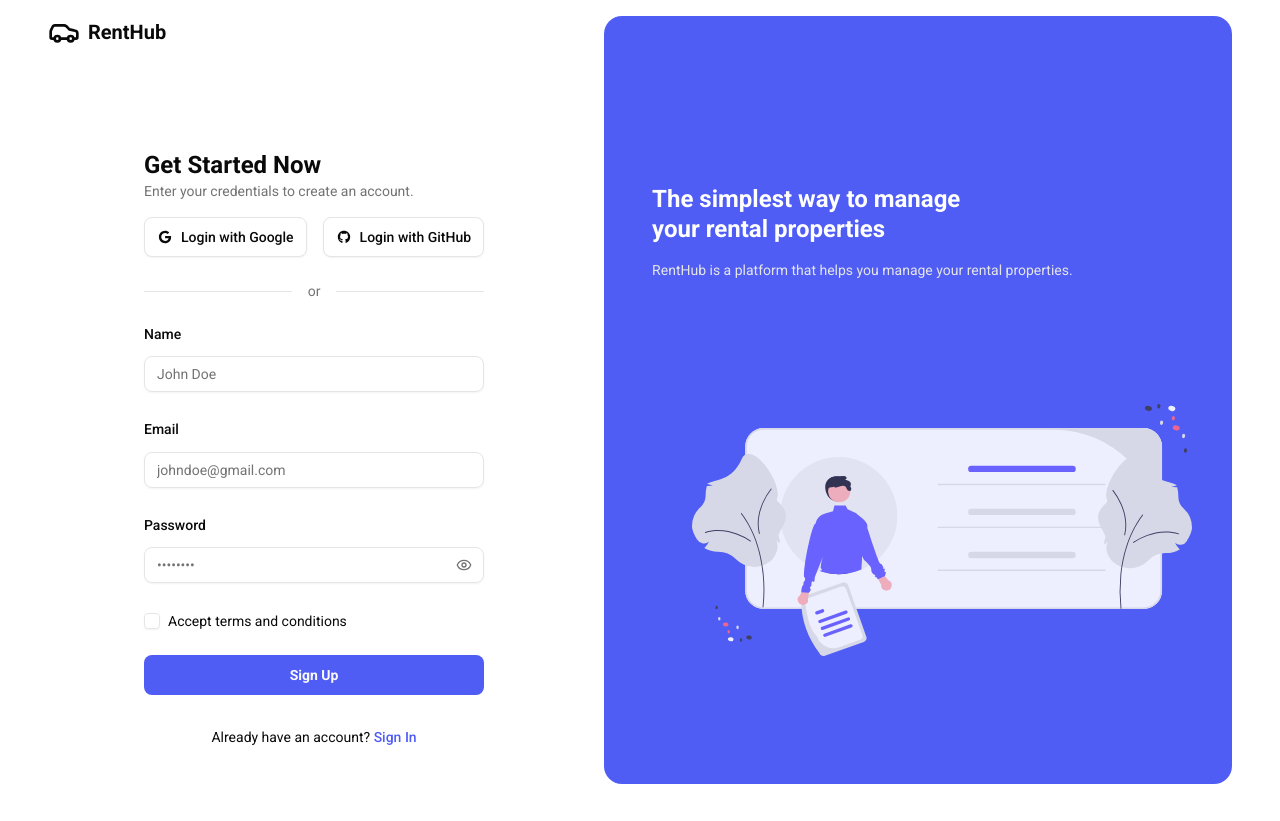
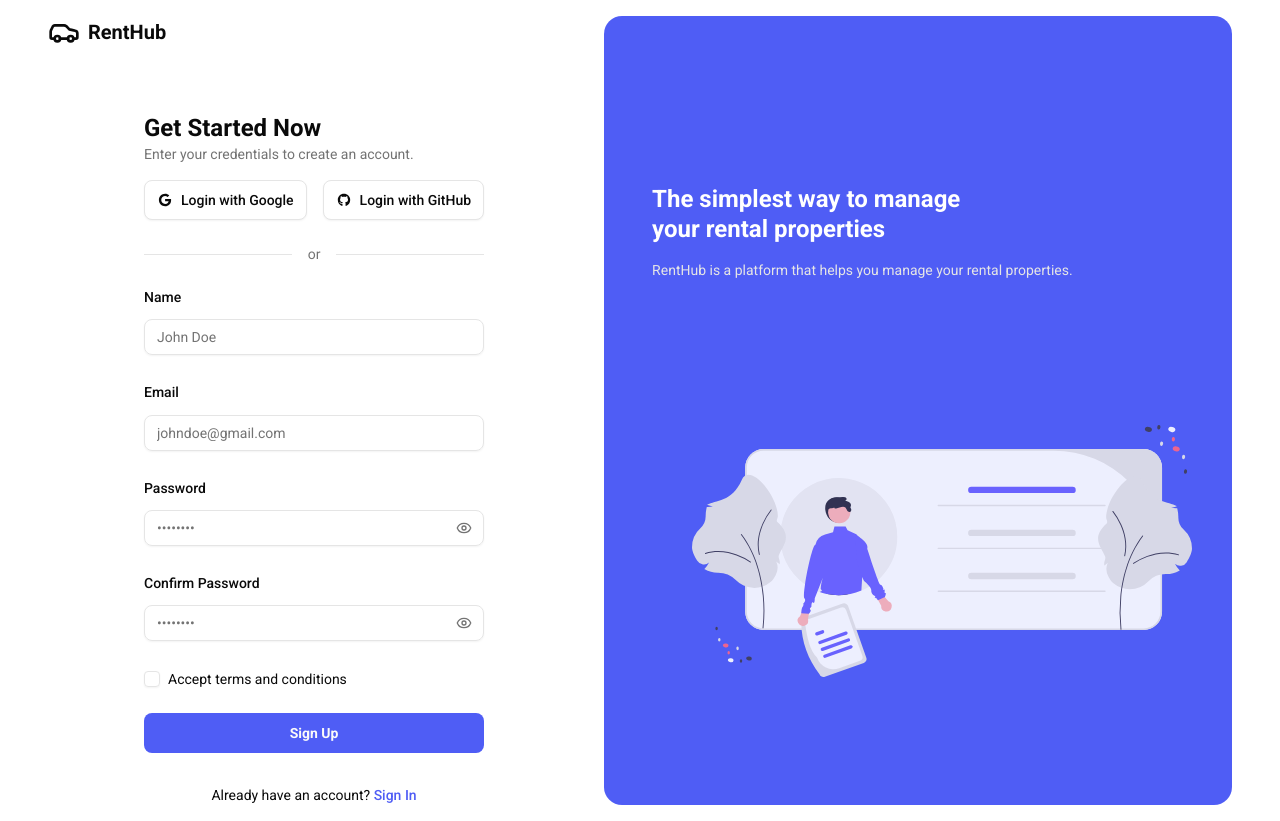
Before and after one commit to realSJ30/hub, a Next.js app: page /signup in a window 1280 px wide. Before the commit the page ends 800 px from the top, so only its background shows below. Built offline with nearby package versions, Linux system fonts and the light colour scheme.

Commit message:
feat: Add password confirmation field and validation to the signup form.

```diff
--- a/app/signup/components/signup-form.tsx
+++ b/app/signup/components/signup-form.tsx
@@ -25,6 +25,7 @@ const SignUpForm = () => {
       name: "",
       email: "",
       password: "",
+      confirmPassword: "",
       terms: false,
     } as SignupValues,
     validators: {
@@ -163,6 +164,34 @@ const SignUpForm = () => {
               />
 
               <form.Field
+                name="confirmPassword"
+                children={(field) => {
+                  const isInvalid =
+                    field.state.meta.isTouched &&
+                    field.state.meta.errors.length > 0;
+                  return (
+                    <Field data-invalid={isInvalid}>
+                      <FieldLabel htmlFor={field.name}>
+                        Confirm Password
+                      </FieldLabel>
+                      <PasswordInput
+                        id={field.name}
+                        name={field.name}
+                        value={field.state.value}
+                        onBlur={field.handleBlur}
+                        onChange={(e) => field.handleChange(e.target.value)}
+                        placeholder="••••••••"
+                        aria-invalid={isInvalid}
+                      />
+                      {isInvalid && (
+                        <FieldError errors={field.state.meta.errors} />
+                      )}
+                    </Field>
+                  );
+                }}
+              />
+
+              <form.Field
                 name="terms"
                 children={(field) => {
                   const isInvalid =
--- a/lib/schemas/auth.schema.ts
+++ b/lib/schemas/auth.schema.ts
@@ -1,12 +1,18 @@
 import { z } from "zod";
 
-export const signupSchema = z.object({
+export const signupSchema = z
+  .object({
     name: z.string().min(2, "Name must be at least 2 characters"),
     email: z.string().email("Invalid email address"),
     password: z.string().min(8, "Password must be at least 8 characters"),
+    confirmPassword: z.string().min(8, "Confirm password must be at least 8 characters"),
     terms: z.boolean().refine((val) => val === true, {
       message: "You must accept the terms and conditions",
     }),
+  })
+  .refine((data) => data.password === data.confirmPassword, {
+    message: "Passwords don't match",
+    path: ["confirmPassword"],
   });
 
 export type SignupValues = z.infer<typeof signupSchema>;
```
Lines whose indentation alone changed are shown as unchanged.
